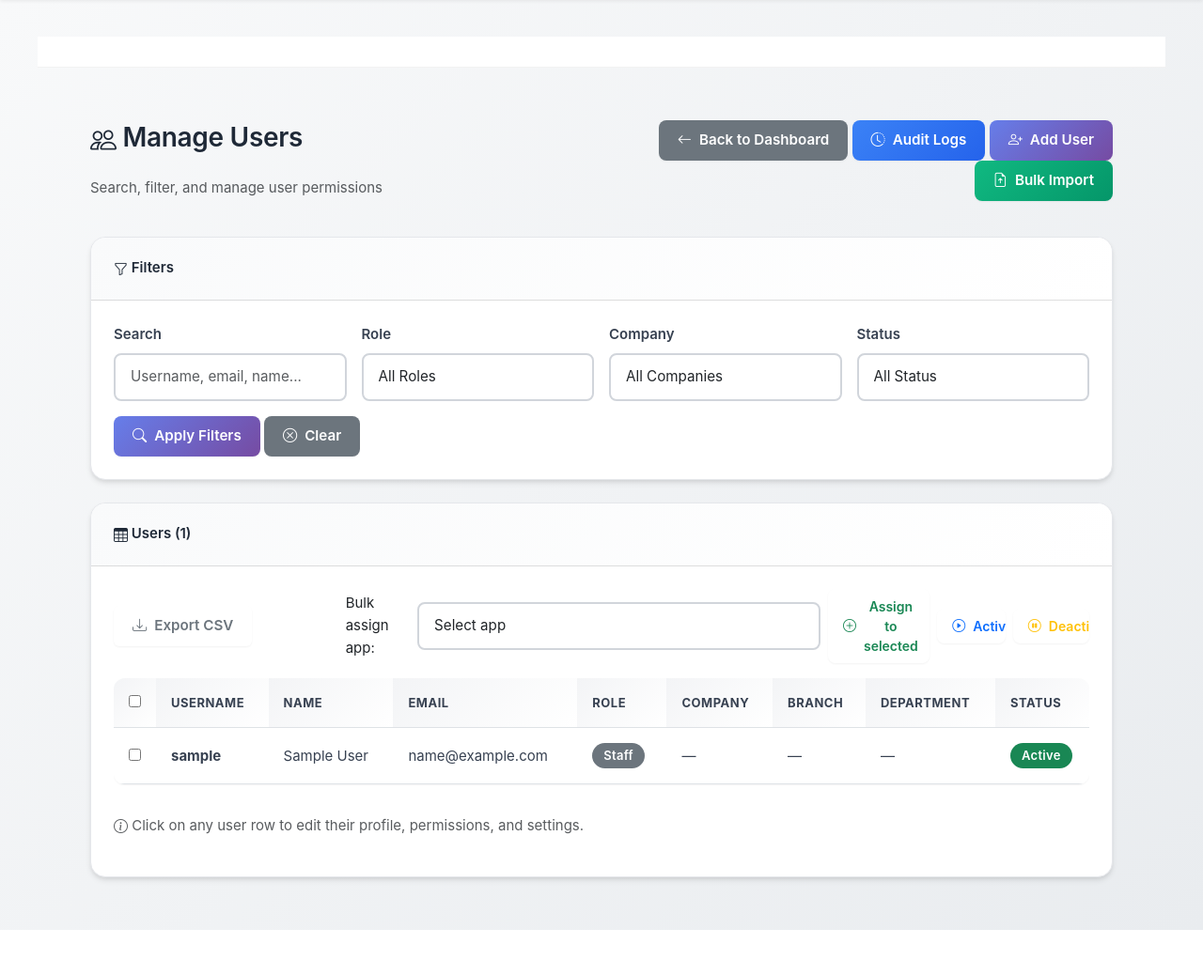
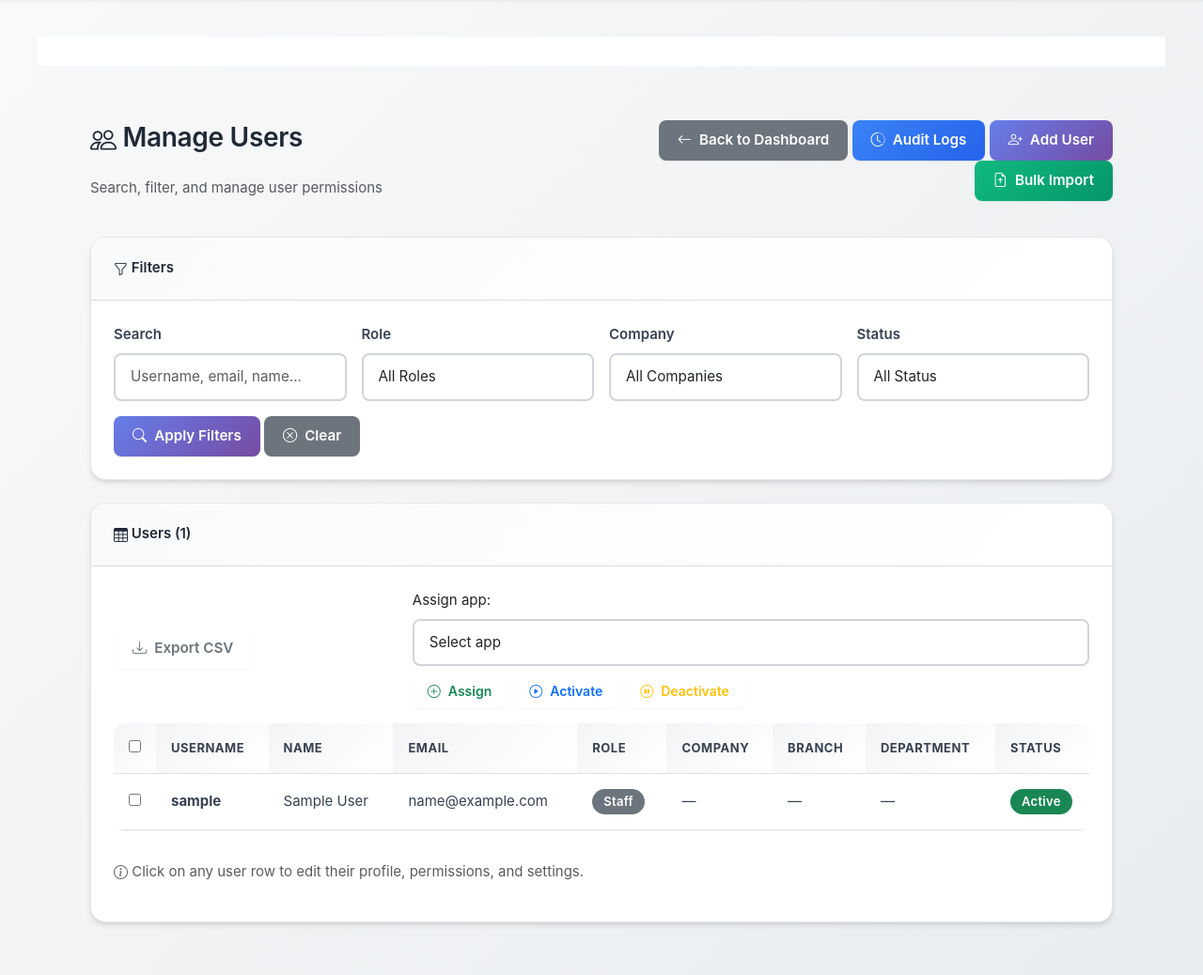
Before and after one commit to quickserviceslqs-netizen/pettycash_system, a Django app: page /accounts/manage-users/ in a window 1280 px wide. Shown: the part 81-1119 px from the top of the page at 94% size. Before the commit the page ends 1071 px from the top, so only its background shows below. Run offline with Django 5.2, Linux system fonts and the light colour scheme; the visitor is signed in with stand-in values (Sample User, id 1); data comes from the database, SQL or seed files in the repository; data that the repository does not hold is empty; parts of the project's set-up code (start-up, migrations or seed data) failed here and were passed over.

Commit message:
fix(ui): prevent toolbar truncation by shortening labels and ensuring clean wrap

```diff
--- a/templates/accounts/manage_users.html
+++ b/templates/accounts/manage_users.html
@@ -86,27 +86,27 @@
             <span><i aria-hidden="true" class="bi bi-table"></i> Users ({{ users.count }})</span>
         </div>
         <div class="card-body">
-            <div class="d-flex justify-content-between align-items-center mb-3 flex-wrap gap-2">
+            <div class="d-flex justify-content-between align-items-center mb-3 flex-wrap gap-2 toolbar-wrap">
                 <div class="btn-group" role="group">
                     <a class="btn btn-outline-secondary" href="{% url 'accounts:export_users' %}?{{ request.GET.urlencode }}">
                         <i aria-hidden="true" class="bi bi-download"></i> Export CSV
                     </a>
                 </div>
-                <div class="d-flex align-items-center gap-2">
-                    <label class="me-2">Bulk assign app:</label>
-                    <select class="form-select form-select-sm" style="min-width: 220px;" name="app_id" form="bulkForm">
+                <div class="d-flex align-items-center gap-2 flex-wrap toolbar-actions">
+                    <label class="me-2 text-nowrap">Assign app:</label>
+                    <select class="form-select form-select-sm" style="min-width: 260px;" name="app_id" form="bulkForm">
                         <option value="">Select app</option>
                         {% for app in all_apps %}
                         <option value="{{ app.id }}">{{ app.display_name|default:app.name }}</option>
                         {% endfor %}
                     </select>
-                    <button type="submit" class="btn btn-sm btn-outline-success" form="bulkForm" formaction="{% url 'accounts:bulk_assign_app' %}">
-                        <i aria-hidden="true" class="bi bi-plus-circle"></i> Assign to selected
+                    <button type="submit" class="btn btn-sm btn-outline-success text-nowrap" form="bulkForm" formaction="{% url 'accounts:bulk_assign_app' %}" title="Assign selected app to checked users">
+                        <i aria-hidden="true" class="bi bi-plus-circle"></i> Assign
                     </button>
-                    <button type="submit" class="btn btn-sm btn-outline-primary" form="bulkForm" formaction="{% url 'accounts:bulk_update_status' %}?status=activate">
+                    <button type="submit" class="btn btn-sm btn-outline-primary text-nowrap" form="bulkForm" formaction="{% url 'accounts:bulk_update_status' %}?status=activate">
                         <i aria-hidden="true" class="bi bi-play-circle"></i> Activate
                     </button>
-                    <button type="submit" class="btn btn-sm btn-outline-warning" form="bulkForm" formaction="{% url 'accounts:bulk_update_status' %}?status=deactivate">
+                    <button type="submit" class="btn btn-sm btn-outline-warning text-nowrap" form="bulkForm" formaction="{% url 'accounts:bulk_update_status' %}?status=deactivate">
                         <i aria-hidden="true" class="bi bi-pause-circle"></i> Deactivate
                     </button>
                 </div>
@@ -178,6 +178,12 @@
         background-color: rgba(13, 110, 253, 0.1);
     }
     #selectAll { cursor: pointer; }
+    .toolbar-actions .btn, .toolbar-actions label { white-space: nowrap; }
+    .toolbar-actions { row-gap: .5rem; }
+    .toolbar-wrap { overflow: visible; }
+    @media (max-width: 992px) {
+        .toolbar-actions select { min-width: 200px !important; }
+    }
 </style>
 
 <script>
```
